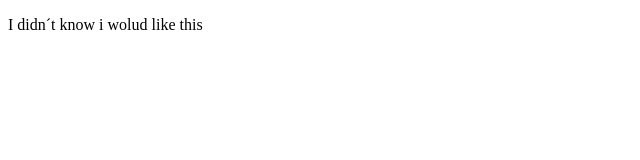
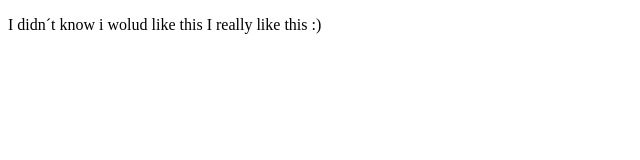
Before and after one commit to sanz19/proyectoDemo, a plain HTML site: page index.html in a window 1280 px wide. Shown: the whole page, without its empty margins (0-640 px from the left). Drawn offline with Linux system fonts and the light colour scheme.

Commit message:
cambios agregamos más amor

```diff
--- a/index.html
+++ b/index.html
@@ -9,6 +9,7 @@
 <body>
     <p>
         I didn´t know i wolud like this
+        I really like this :)
     </p>
 
 </body>
```
